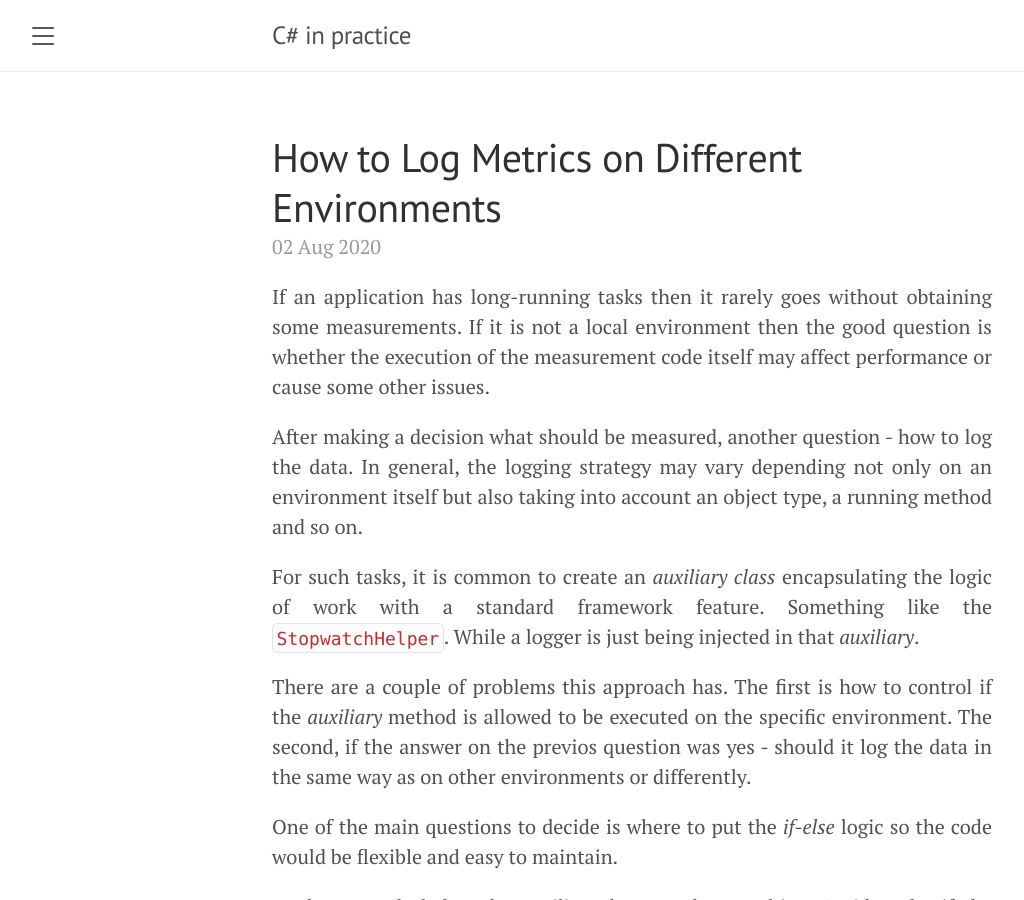
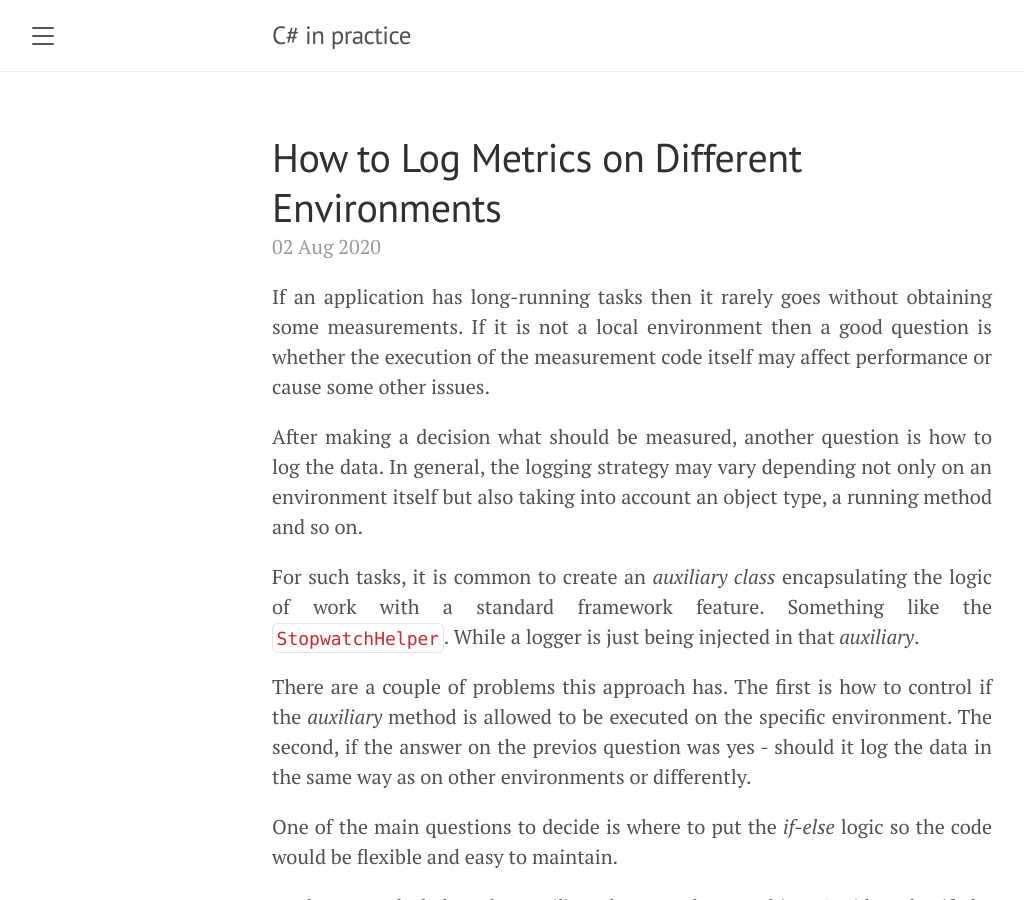
Before and after one commit to akovanev/kovanev.github.io, a Jekyll site: the page built from _posts/2020-08-02-How-to-log-metrics-on-different-envs.md, in a window 1280 px wide and 900 px high. Shown: the whole window, without its empty margins (8-1032 px from the left). Built offline with Jekyll 4.4.1, drawn with Linux system fonts in a browser that asks for light colours.

Commit message:
text changes

```diff
--- a/_posts/2020-08-02-How-to-log-metrics-on-different-envs.md
+++ b/_posts/2020-08-02-How-to-log-metrics-on-different-envs.md
@@ -5,9 +5,9 @@ category: blogs
 tag: Logging
 ---
 
-If an application has long-running tasks then it rarely goes without obtaining some measurements. If it is not a local environment then the good question is whether the execution of the measurement code itself may affect performance or cause some other issues.
+If an application has long-running tasks then it rarely goes without obtaining some measurements. If it is not a local environment then a good question is whether the execution of the measurement code itself may affect performance or cause some other issues.
 
-After making a decision what should be measured, another question - how to log the data. In general, the logging strategy may vary depending not only on an environment itself but also taking into account an object type, a running method and so on.
+After making a decision what should be measured, another question is how to log the data. In general, the logging strategy may vary depending not only on an environment itself but also taking into account an object type, a running method and so on.
 
 For such tasks, it is common to create an *auxiliary class* encapsulating the logic of work with a standard framework feature. Something like the `StopwatchHelper`. While a logger is just being injected in that *auxiliary*.
 
```
Also changed, not shown: _posts/2020-08-27-Custom-data-generator.md (+1 -1 lines).
